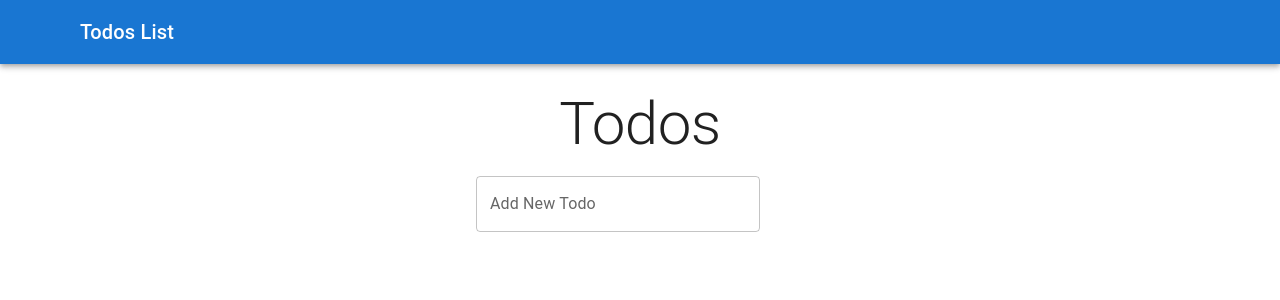
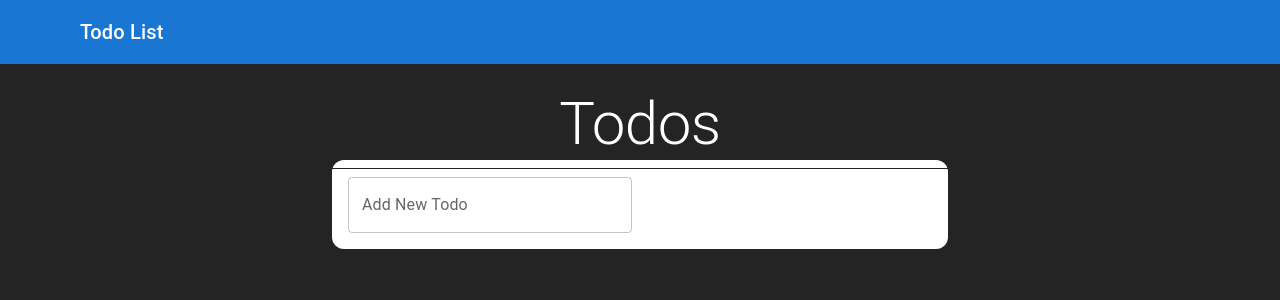
Before and after one commit to GSablayrolles/react-projects, a React (Vite) app in the folder todo-list/: page / in a window 1280 px wide. Shown: the top 300 px of the page. Built offline with nearby package versions, Linux system fonts and the light colour scheme; some icons are missing.

Commit message:
fix: enhanced todo list style

```diff
--- a/todo-list/src/Navbar.tsx
+++ b/todo-list/src/Navbar.tsx
@@ -20,7 +20,7 @@ export default function Navbar() {
             <MenuIcon />
           </IconButton>
           <Typography variant="h6" component="div" sx={{ flexGrow: 1 }}>
-            Todos List
+            Todo List
           </Typography>
         </Toolbar>
       </AppBar>
--- a/todo-list/src/TodoForm.tsx
+++ b/todo-list/src/TodoForm.tsx
@@ -20,8 +20,14 @@ export default function TodoForm(
     addTodo(text);
     setText("");
   };
+
   return (
-    <ListItem>
+    <ListItem
+      sx={{
+        borderTop: 1,
+        borderColor: "#242424",
+      }}
+    >
       <form onSubmit={handleSubmit}>
         <TextField
           id="todo-form"
--- a/todo-list/src/TodoItem.tsx
+++ b/todo-list/src/TodoItem.tsx
@@ -23,6 +23,11 @@ export default function TodoItem({ todo, remove, toggle }: Todo) {
     toggle(todo.id);
   };
 
+  const styles = {
+    color: todo.completed ? "grey" : "",
+    textDecoration: todo.completed ? "line-through" : "",
+  };
+
   return (
     <ListItem
       secondaryAction={
@@ -31,6 +36,7 @@ export default function TodoItem({ todo, remove, toggle }: Todo) {
         </IconButton>
       }
       disablePadding
+      sx={styles}
     >
       <ListItemButton role={undefined} onClick={toggleTodo} dense>
         <ListItemIcon>
@@ -41,7 +47,10 @@ export default function TodoItem({ todo, remove, toggle }: Todo) {
             disableRipple
           />
         </ListItemIcon>
-        <ListItemText id={labelId} primary={todo.text} />
+        <ListItemText
+          id={labelId}
+          primary={todo.text}
+        />
       </ListItemButton>
     </ListItem>
   );
--- a/todo-list/src/TodoList.tsx
+++ b/todo-list/src/TodoList.tsx
@@ -1,6 +1,8 @@
 import List from "@mui/material/List";
 import Box from "@mui/material/Box";
 import Typography from "@mui/material/Typography";
+import IconButton from "@mui/material/IconButton";
+import AlarmIcon from "@mui/icons-material/Alarm";
 
 import { useEffect, useState } from "react";
 import TodoItem from "./TodoItem.tsx";
@@ -61,13 +63,25 @@ function TodoList() {
         justifyContent: "center",
         flexDirection: "column",
         alignItems: "center",
-        m: 3,
+        p: 3,
+        bgcolor: "#242424",
       }}
     >
-      <Typography variant="h2" component="h1" sx={{ flexGrow: 1 }}>
+      <Typography
+        variant="h2"
+        component="h1"
+        sx={{ flexGrow: 1, color: "white" }}
+      >
         Todos
       </Typography>
-      <List sx={{ width: "100%", maxWidth: 360, bgcolor: "background.paper" }}>
+      <List
+        sx={{
+          width: "100%",
+          maxWidth: 1 / 2,
+          bgcolor: "background.paper",
+          borderRadius: 3,
+        }}
+      >
         {todos.map((todo) => (
           <TodoItem
             key={todo.id}
--- a/todo-list/src/index.css
+++ b/todo-list/src/index.css
@@ -1,4 +1,4 @@
-/* :root {
+:root {
   font-family: system-ui, Avenir, Helvetica, Arial, sans-serif;
   line-height: 1.5;
   font-weight: 400;
@@ -11,4 +11,4 @@
   text-rendering: optimizeLegibility;
   -webkit-font-smoothing: antialiased;
   -moz-osx-font-smoothing: grayscale;
-} */
+}
```
Lines whose indentation alone changed are shown as unchanged.
